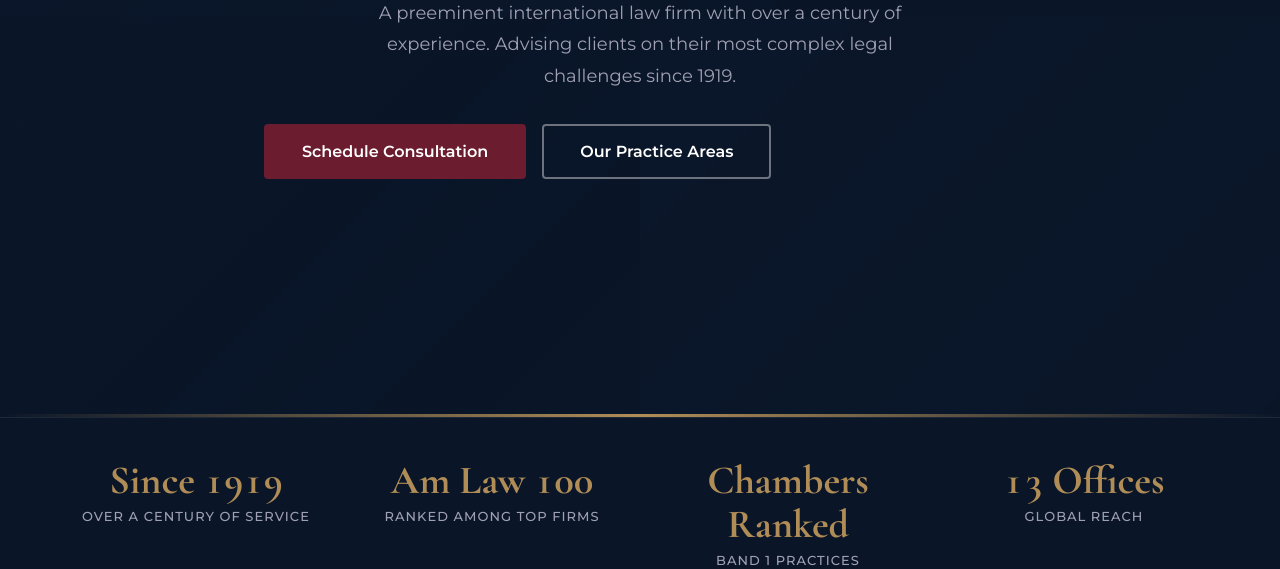
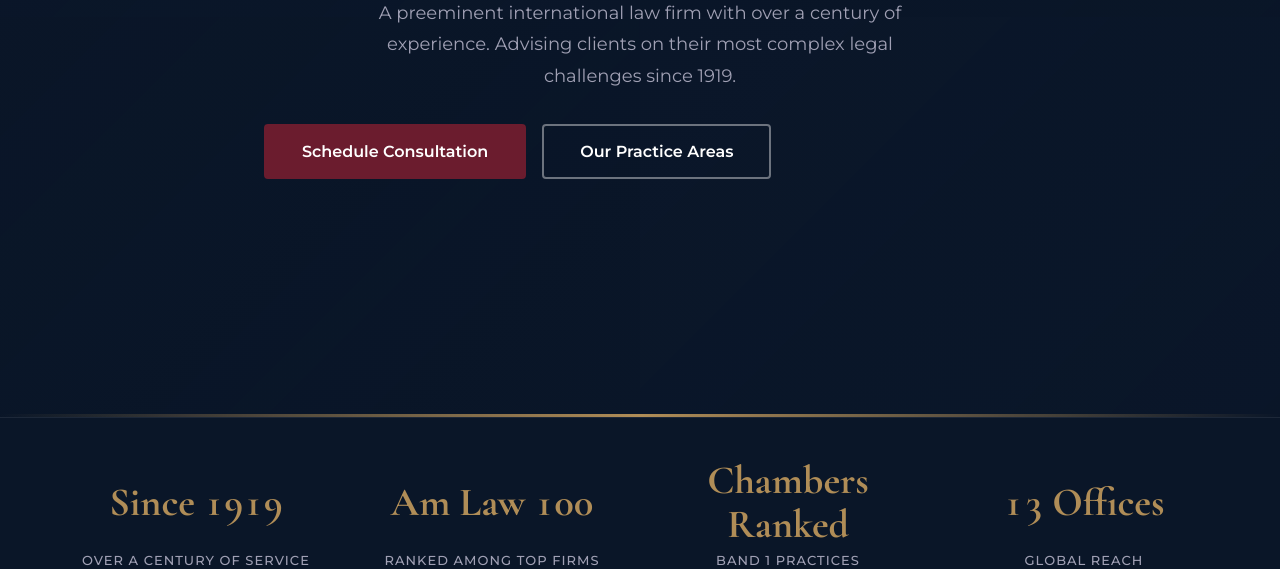
Before and after one commit to busconductors/covington-burling, a website: page public/index.html in a window 1280 px wide. Shown: the part 383-952 px from the top of the page. Drawn offline with nearby package versions, Linux system fonts and the light colour scheme.

Commit message:
style(design): FINDING-005 — reserve 2-line height on trust-bar values to keep label baseline aligned

```diff
--- a/public/css/styles.css
+++ b/public/css/styles.css
@@ -825,6 +825,10 @@ h4 { font-size: 1.125rem; font-weight: 500; }
   color: var(--gold);
   line-height: 1.1;
   font-variant-numeric: tabular-nums;
+  min-height: 2.2em;
+  display: flex;
+  align-items: center;
+  justify-content: center;
 }
 
 .trust-bar__label {
```
